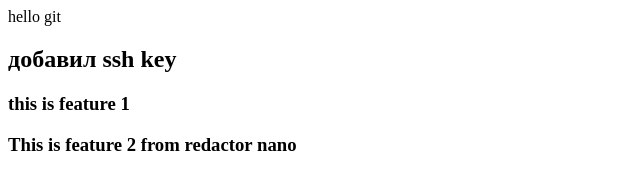
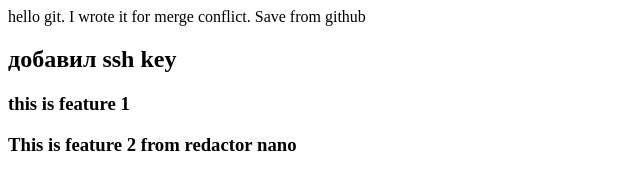
Before and after one commit to Andrew1996-la/git-advanced-practice, a plain HTML site: page index.html in a window 1280 px wide. Shown: the whole page, without its empty margins (0-640 px from the left). Drawn offline with Linux system fonts and the light colour scheme.

Commit message:
Update index.html

```diff
--- a/index.html
+++ b/index.html
@@ -6,7 +6,7 @@
     <title>Git advanced practice</title>
 </head>
 <body
-    <h1>hello git</h1>
+    <h1>hello git. I wrote it for merge conflict. Save from github</h1>
     <h2>добавил ssh key</h2>
     <h3>this is feature 1</h3>
     <h3>This is feature 2 from redactor nano</h3>
```
